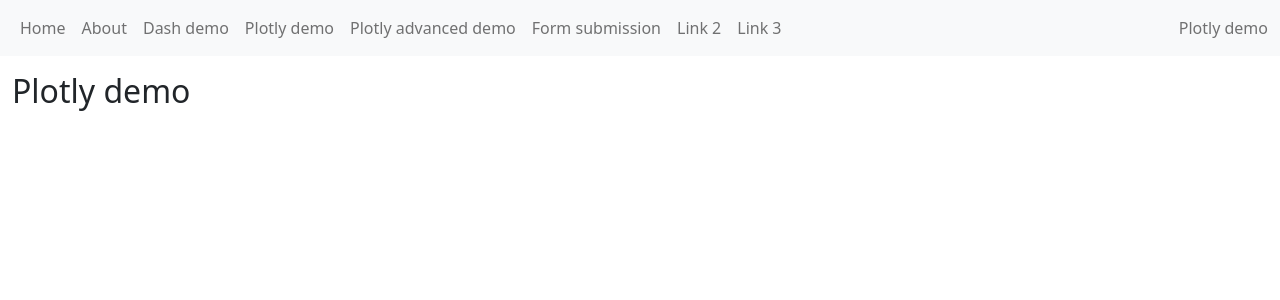
After one commit to sdg002/pythonwebapp, a Flask app: page /plotlyadvanced in a window 1280 px wide. The commit adds this page. Shown: the top 300 px of the page. Run offline with Flask 3, Linux system fonts and the light colour scheme; parts of the project's set-up code (start-up, migrations or seed data) failed here and were passed over; some libraries are stand-ins or nearby versions.

Commit message:
Skeletal plotly advanced

```diff
--- a/webfrontend/app.py
+++ b/webfrontend/app.py
@@ -7,7 +7,7 @@ from views.home import home_blue_print
 from views.about import about_blue_print
 from views.plotlydemo import plotly_blue_print
 from views.formpostback import form_post_back
-
+from views.plotlyadvanced import plotly_advanced_blue_print
 import logging
 
 app = Flask(__name__)
@@ -17,6 +17,7 @@ app.register_blueprint(home_blue_print)
 app.register_blueprint(about_blue_print)
 app.register_blueprint(plotly_blue_print)
 app.register_blueprint(form_post_back)
+app.register_blueprint(plotly_advanced_blue_print)
 
 logging.basicConfig(level=logging.INFO)
 
--- a/webfrontend/templates/base.html
+++ b/webfrontend/templates/base.html
@@ -25,6 +25,9 @@
         <a class="nav-link" href="/plotly">Plotly demo</a>
       </li>
       <li class="nav-item">
+        <a class="nav-link" href="/plotlyadvanced">Plotly advanced demo</a>
+      </li>
+      <li class="nav-item">
         <a class="nav-link" href="/formpostback">Form submission</a>
       </li>
       <li class="nav-item">
--- /dev/null
+++ b/webfrontend/templates/plotlyadvanced.html
@@ -0,0 +1,19 @@
+{% extends "base.html" %}
+
+{% block title %}Plotly demo{% endblock %}
+
+{% block header %}Plotly demo{% endblock %}
+
+{% block content %}
+
+<h2>Plotly demo</h2>
+
+<div>
+  <div id='chart' class='chart'”></div>
+  <script src='https://cdn.plot.ly/plotly-latest.min.js'></script>
+  <script type='text/javascript'>
+    var graphs = {{graphJSON | safe}};
+    Plotly.plot('chart',graphs,{});
+  </script>
+</div>
+{% endblock %}
--- /dev/null
+++ b/webfrontend/views/plotlyadvanced.py
@@ -0,0 +1,33 @@
+import os
+import flask as flask
+import datetime
+import plotly.express as px
+import plotly
+import pandas as pd
+import json
+
+plotly_advanced_blue_print = flask.Blueprint(name="plotlyadvanced", import_name=__name__)
+
+@plotly_advanced_blue_print.route("/plotlyadvanced")
+def plotly_demo():
+    # Students data available in a list of list
+    students = [['Akash', 34, 'Sydney', 'Australia'],
+                ['Rithika', 30, 'Coimbatore', 'India'],
+                ['Priya', 31, 'Coimbatore', 'India'],
+                ['Sandy', 32, 'Tokyo', 'Japan'],
+                ['Praneeth', 16, 'New York', 'US'],
+                ['Praveen', 17, 'Toronto', 'Canada']]
+
+    # Convert list to dataframe and assign column values
+    df = pd.DataFrame(students,
+                      columns=['Name', 'Age', 'City', 'Country'],
+                      index=['a', 'b', 'c', 'd', 'e', 'f'])
+
+    # Create Bar chart
+    fig = px.bar(df, x='Name', y='Age', color='City', barmode='group')
+
+    # Create graphJSON
+    graphJSON = json.dumps(fig, cls=  plotly.utils.PlotlyJSONEncoder)
+
+    # Use render_template to pass graphJSON to html
+    return flask.render_template('plotlyadvanced.html', graphJSON=graphJSON)
```
